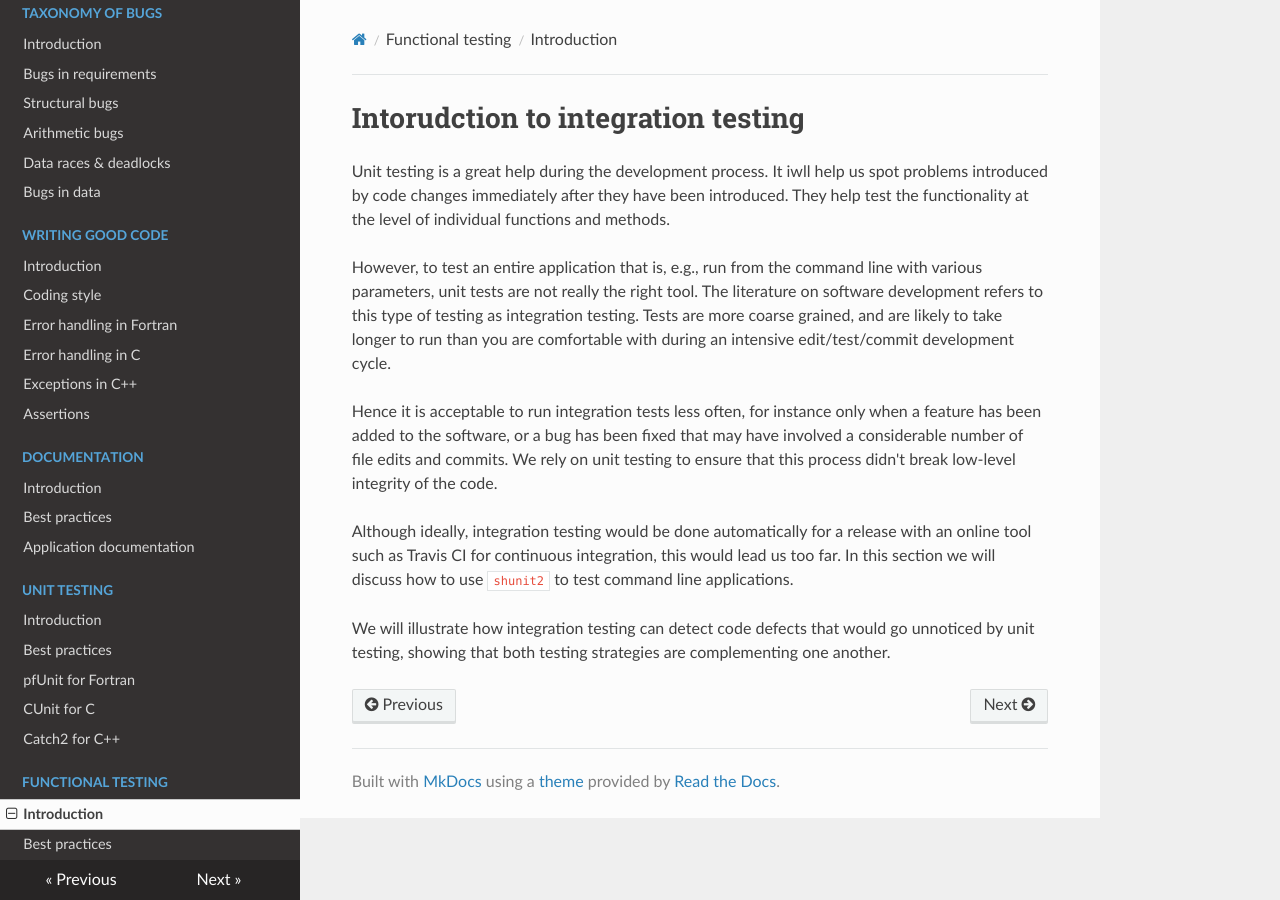
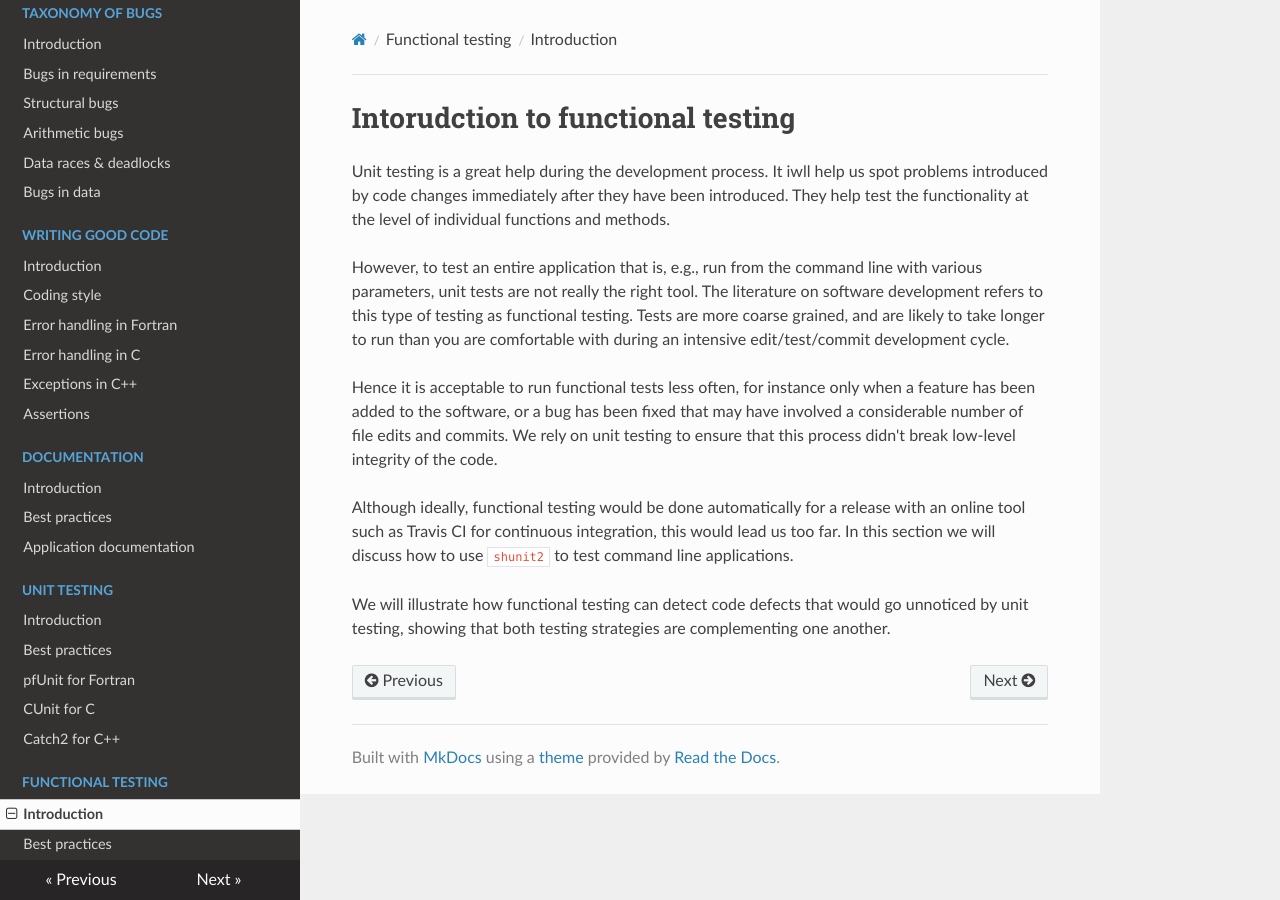
Before and after one commit to gjbex/Defensive_programming_and_debugging, an MkDocs documentation site: the page built from docs/Testing/FunctionalTesting/functional_testing_intro.md, in a window 1280 px wide. Built offline with MkDocs 1.6.1, drawn with Linux system fonts in a browser that asks for light colours; nearby versions of some CDN libraries.

Commit message:
Replace integration testing by functional testing

```diff
--- a/docs/Testing/FunctionalTesting/functional_testing_intro.md
+++ b/docs/Testing/FunctionalTesting/functional_testing_intro.md
@@ -1,11 +1,11 @@
-# Intorudction to integration testing
+# Intorudction to functional testing
 
 Unit testing is a great help during the development process. It iwll help us spot problems introduced by code changes immediately after they have been introduced. They help test the functionality at the level of individual functions and methods.
 
-However, to test an entire application that is, e.g., run from the command line with various parameters, unit tests are not really the right tool. The literature on software development refers to this type of testing as integration testing. Tests are more coarse grained, and are likely to take longer to run than you are comfortable with during an intensive edit/test/commit development cycle.
+However, to test an entire application that is, e.g., run from the command line with various parameters, unit tests are not really the right tool. The literature on software development refers to this type of testing as functional testing. Tests are more coarse grained, and are likely to take longer to run than you are comfortable with during an intensive edit/test/commit development cycle.
 
-Hence it is acceptable to run integration tests less often, for instance only when a feature has been added to the software, or a bug has been fixed that may have involved a considerable number of file edits and commits. We rely on unit testing to ensure that this process didn't break low-level integrity of the code.
+Hence it is acceptable to run functional tests less often, for instance only when a feature has been added to the software, or a bug has been fixed that may have involved a considerable number of file edits and commits. We rely on unit testing to ensure that this process didn't break low-level integrity of the code.
 
-Although ideally, integration testing would be done automatically for a release with an online tool such as Travis CI for continuous integration, this would lead us too far. In this section we will discuss how to use `shunit2` to test command line applications.
+Although ideally, functional testing would be done automatically for a release with an online tool such as Travis CI for continuous integration, this would lead us too far. In this section we will discuss how to use `shunit2` to test command line applications.
 
-We will illustrate how integration testing can detect code defects that would go unnoticed by unit testing, showing that both testing strategies are complementing one another.
+We will illustrate how functional testing can detect code defects that would go unnoticed by unit testing, showing that both testing strategies are complementing one another.
```
Also changed, not shown: docs/index.md (renamed from docs/welcome.md).
